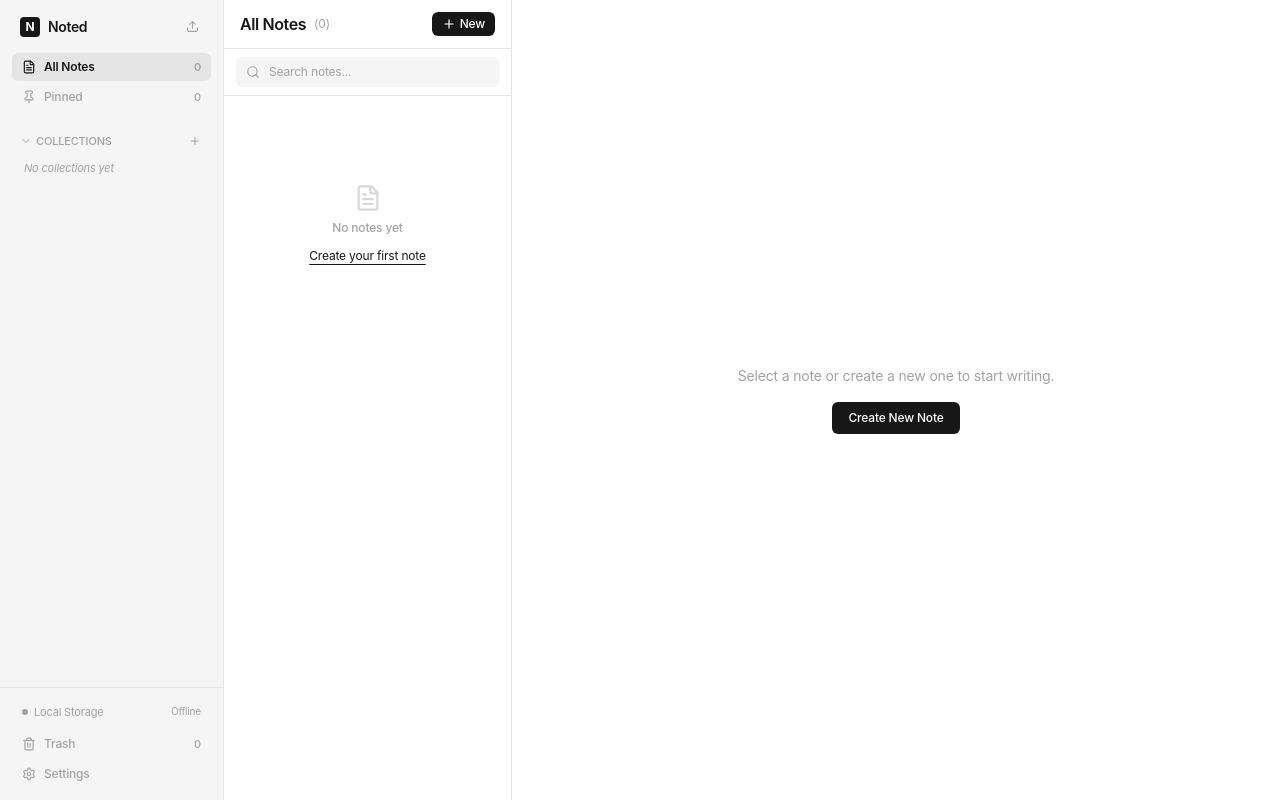
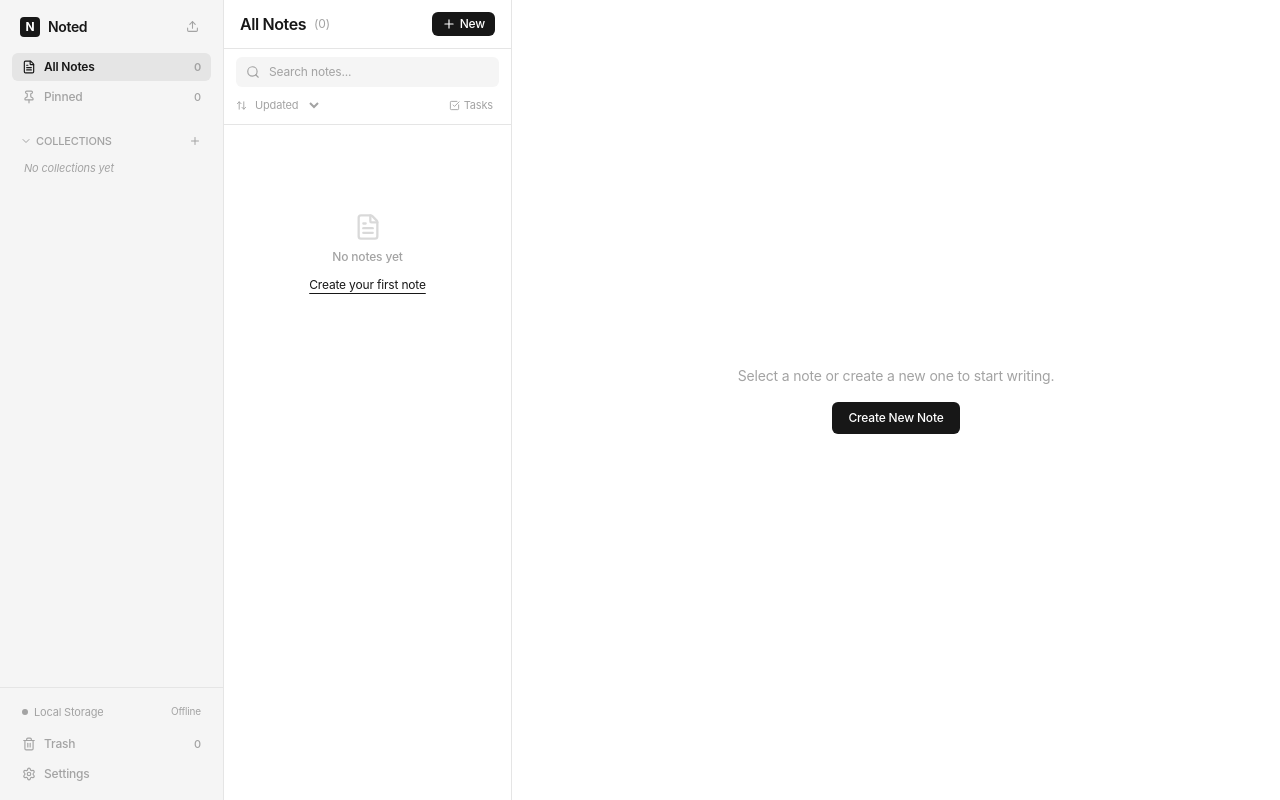
Before and after one commit to jayo14/noted, a React (Vite) app: page / in a window 1280 px wide. Built offline with nearby package versions, Linux system fonts and the light colour scheme.

Commit message:
feat: add note sorting and quick filter options

```diff
--- a/src/App.tsx
+++ b/src/App.tsx
@@ -456,6 +456,10 @@ export function App() {
                 onSelectNote={handleSelectNote}
                 onCreateNote={handleCreateNote}
                 onSearchChange={(searchQuery) => setFilter((prev) => ({ ...prev, searchQuery }))}
+                onSortChange={(sortBy) => setFilter((prev) => ({ ...prev, sortBy }))}
+                onToggleChecklistFilter={() =>
+                  setFilter((prev) => ({ ...prev, onlyChecklists: !prev.onlyChecklists }))
+                }
                 onEmptyTrash={handleEmptyTrash}
                 searchInputRef={searchInputRef}
               />
@@ -553,6 +557,10 @@ export function App() {
                   onSelectNote={handleSelectNote}
                   onCreateNote={handleCreateNote}
                   onSearchChange={(searchQuery) => setFilter((prev) => ({ ...prev, searchQuery }))}
+                  onSortChange={(sortBy) => setFilter((prev) => ({ ...prev, sortBy }))}
+                  onToggleChecklistFilter={() =>
+                    setFilter((prev) => ({ ...prev, onlyChecklists: !prev.onlyChecklists }))
+                  }
                   onEmptyTrash={handleEmptyTrash}
                   searchInputRef={searchInputRef}
                 />
--- a/src/components/notes/NotesPanel.tsx
+++ b/src/components/notes/NotesPanel.tsx
@@ -1,8 +1,8 @@
 import React, { useRef } from "react";
-import type { Note, Collection, FilterState } from "@/types";
+import type { Note, Collection, FilterState, SortOption } from "@/types";
 import { NoteCard } from "./NoteCard";
 import { searchService } from "@/services/searchService";
-import { Search, Plus, X, FileText, Trash2 } from "lucide-react";
+import { Search, Plus, X, FileText, Trash2, ArrowUpDown, CheckSquare } from "lucide-react";
 
 interface NotesPanelProps {
   notes: Note[];
@@ -12,6 +12,8 @@ interface NotesPanelProps {
   onSelectNote: (id: string) => void;
   onCreateNote: () => void;
   onSearchChange: (query: string) => void;
+  onSortChange?: (sortBy: SortOption) => void;
+  onToggleChecklistFilter?: () => void;
   onEmptyTrash?: () => void;
   searchInputRef?: React.RefObject<HTMLInputElement | null>;
 }
@@ -24,6 +26,8 @@ export const NotesPanel: React.FC<NotesPanelProps> = ({
   onSelectNote,
   onCreateNote,
   onSearchChange,
+  onSortChange,
+  onToggleChecklistFilter,
   onEmptyTrash,
   searchInputRef: externalSearchRef,
 }) => {
@@ -108,6 +112,39 @@ export const NotesPanel: React.FC<NotesPanelProps> = ({
             </button>
           )}
         </div>
+
+        {/* Sort & Quick Filter Pill Controls */}
+        <div className="mt-2 flex items-center justify-between text-[11px] text-[var(--text-muted)]">
+          <div className="flex items-center gap-1">
+            <span className="flex items-center gap-1 text-[var(--text-subtle)]">
+              <ArrowUpDown size={11} />
+            </span>
+            <select
+              value={filter.sortBy || "updated"}
+              onChange={(e) => onSortChange?.(e.target.value as SortOption)}
+              className="bg-transparent text-[11px] text-[var(--text-muted)] outline-none hover:text-[var(--text-primary)] cursor-pointer"
+            >
+              <option value="updated" className="bg-[var(--bg-surface)] text-[var(--text-primary)]">Updated</option>
+              <option value="created" className="bg-[var(--bg-surface)] text-[var(--text-primary)]">Created</option>
+              <option value="title" className="bg-[var(--bg-surface)] text-[var(--text-primary)]">Title (A-Z)</option>
+            </select>
+          </div>
+
+          {onToggleChecklistFilter && (
+            <button
+              onClick={onToggleChecklistFilter}
+              className={`flex items-center gap-1 rounded px-1.5 py-0.5 transition-colors ${
+                filter.onlyChecklists
+                  ? "bg-[var(--accent)] text-[var(--accent-contrast)]"
+                  : "text-[var(--text-muted)] hover:bg-[var(--bg-surface)] hover:text-[var(--text-primary)]"
+              }`}
+              title="Filter notes with checklists"
+            >
+              <CheckSquare size={11} />
+              <span>Tasks</span>
+            </button>
+          )}
+        </div>
       </div>
 
       {/* Notes List */}
--- a/src/services/searchService.ts
+++ b/src/services/searchService.ts
@@ -18,7 +18,7 @@ export class SearchService {
   }
 
   public filterNotes(notes: Note[], filter: FilterState): SearchResult[] {
-    const { section, collectionId, searchQuery } = filter;
+    const { section, collectionId, searchQuery, sortBy = "updated", onlyChecklists = false } = filter;
 
     // 1. Filter by section / collection
     let scopedNotes: Note[] = [];
@@ -40,18 +40,39 @@ export class SearchService {
       }
     }
 
-    // 2. If no search query, return sorted by pinned status and updated_at
+    // Optional checklist filter
+    if (onlyChecklists) {
+      scopedNotes = scopedNotes.filter((n) => {
+        const raw = JSON.stringify(n.content);
+        return raw.includes('"type":"taskList"') || raw.includes('"type":"taskItem"');
+      });
+    }
+
+    // Comparator function for notes based on sortBy option
+    const compareNotes = (a: Note, b: Note): number => {
+      if (section !== "trash") {
+        if (a.is_pinned !== b.is_pinned) {
+          return a.is_pinned ? -1 : 1;
+        }
+      }
+
+      if (sortBy === "title") {
+        return a.title.localeCompare(b.title);
+      }
+
+      if (sortBy === "created") {
+        return new Date(b.created_at).getTime() - new Date(a.created_at).getTime();
+      }
+
+      // Default: updated
+      return new Date(b.updated_at).getTime() - new Date(a.updated_at).getTime();
+    };
+
+    // 2. If no search query, return sorted
     const trimmedQuery = searchQuery.trim().toLowerCase();
     if (!trimmedQuery) {
       return scopedNotes
-        .sort((a, b) => {
-          if (section !== "trash") {
-            if (a.is_pinned !== b.is_pinned) {
-              return a.is_pinned ? -1 : 1;
-            }
-          }
-          return new Date(b.updated_at).getTime() - new Date(a.updated_at).getTime();
-        })
+        .sort(compareNotes)
         .map((note) => ({ note, matchScore: 0 }));
     }
 
--- a/src/types/index.ts
+++ b/src/types/index.ts
@@ -52,10 +52,14 @@ export type ThemePreference = "light" | "dark" | "system";
 
 export type NavSection = "all" | "pinned" | "collection" | "trash" | "settings";
 
+export type SortOption = "updated" | "created" | "title";
+
 export interface FilterState {
   section: NavSection;
   collectionId: CollectionId | null;
   searchQuery: string;
+  sortBy?: SortOption;
+  onlyChecklists?: boolean;
 }
 
 export interface NoteStats {
```
Also changed, not shown: 1 other file (tests, documents, lock files or other folders).
